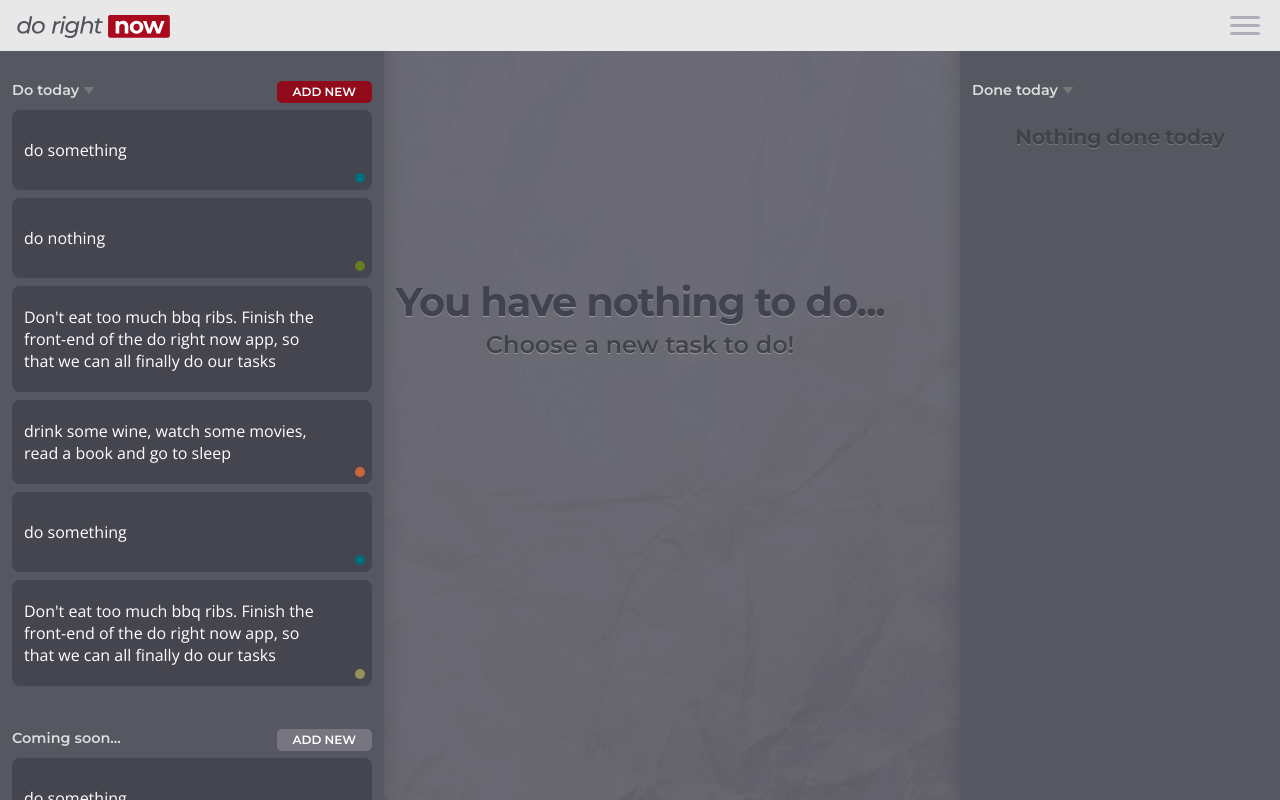
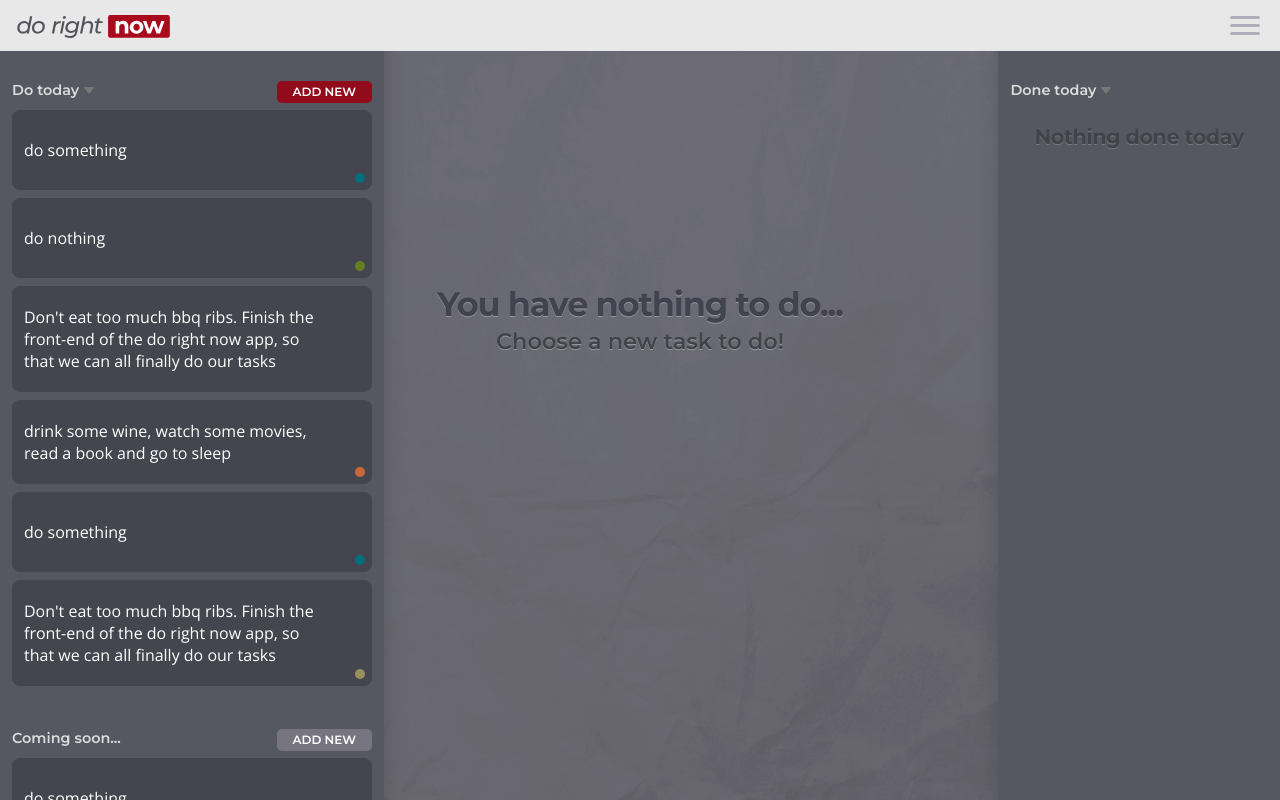
Before and after one commit to getdagnis/dorightnow-app, a React (Create React App) app: page / in a window 1280 px wide. Built offline with nearby package versions, Linux system fonts and the light colour scheme.

Commit message:
minor css

```diff
--- a/src/App.css
+++ b/src/App.css
@@ -43,6 +43,26 @@ body {
   text-shadow: 0px 1px 0px rgba(200, 200, 200, 0.5);
 }
 
+@media (max-width: 1540px) {
+  .empty-h1 {
+    font-size: 2.1rem;
+  }
+
+  .empty-h3 {
+    font-size: 1.4rem;
+  }
+}
+
+@media (max-width: 1080px) {
+  .empty-h1 {
+    font-size: 1.8rem;
+  }
+
+  .empty-h3 {
+    font-size: 1.2rem;
+  }
+}
+
 @media (max-width: 768px) {
   html,
   body {
--- a/src/components/SidesLeftAndRight/RightSide/RightSide.css
+++ b/src/components/SidesLeftAndRight/RightSide/RightSide.css
@@ -1,6 +1,6 @@
 .right-side {
   right: 0;
   width: 22vw;
-  min-width: 320px;
+  min-width: 260px;
   max-width: 340px;
 }
```
